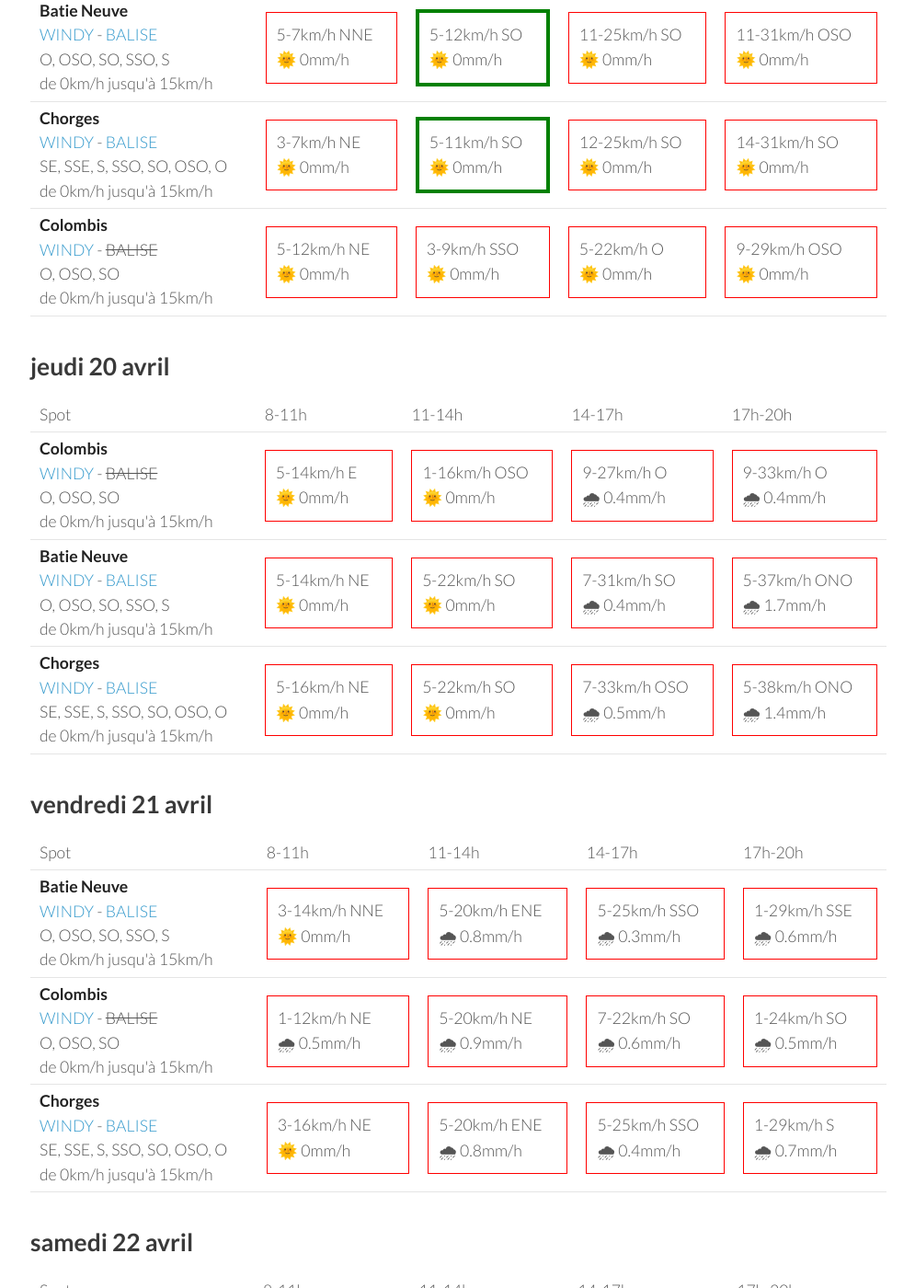
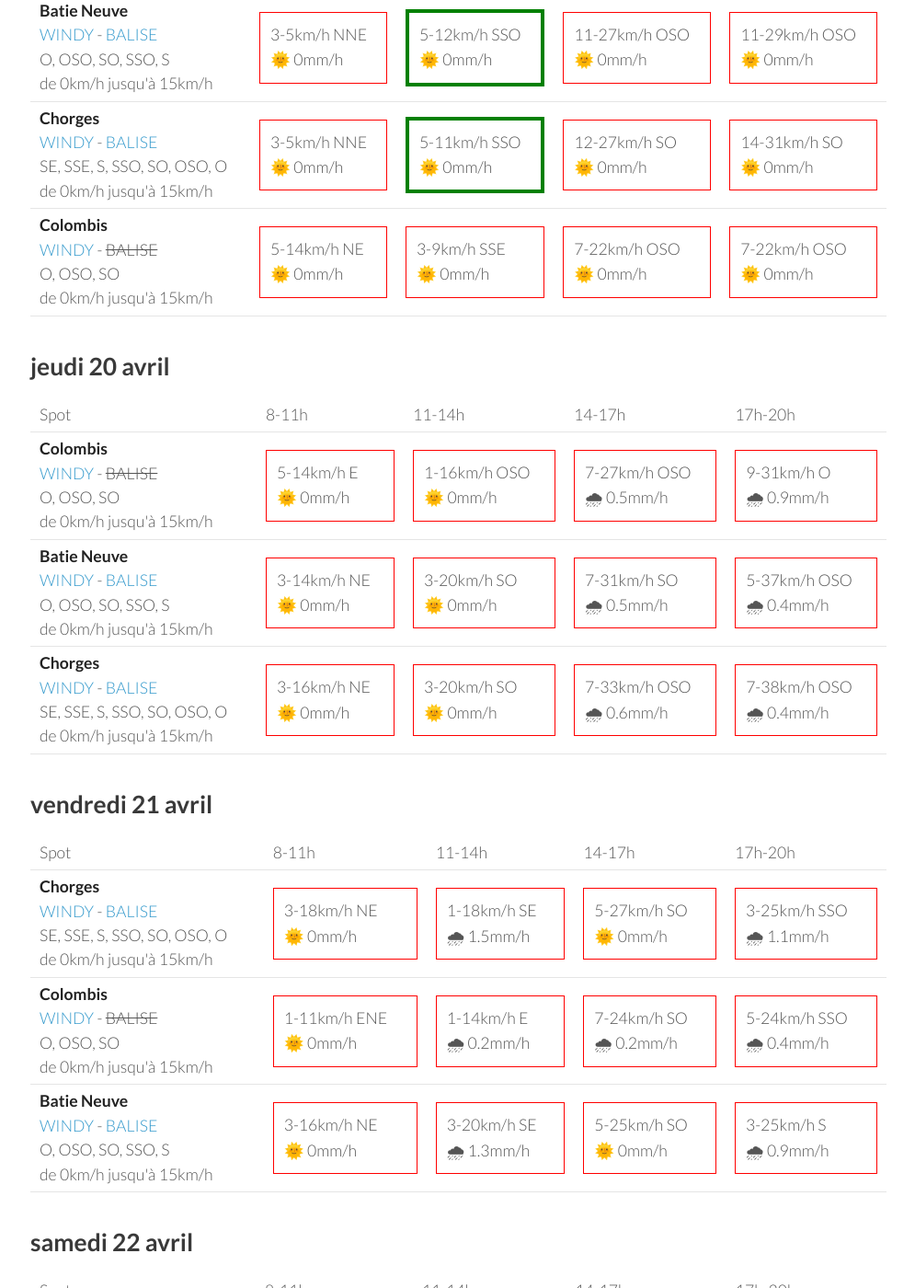
Before and after one commit to parapente-dans-le-nord/parapente-dans-le-nord.github.io, a Jekyll site: the page built from saint_andre.markdown, in a window 1280 px wide and 1400 px high, scrolled down 849 px. Shown: the whole window at 92% size, without its empty margins (25-1020 px from the left). Built offline with Jekyll 4.4.1, drawn with Linux system fonts in a browser that asks for light colours; some of the changed text lies outside the part shown.

Commit message:
update index.markdown

```diff
--- a/saint_andre.markdown
+++ b/saint_andre.markdown
@@ -24,31 +24,28 @@ page mise à jour le mardi 18 avril 06:36
 <tr>
         <td><strong>Chorges</strong><br><a href="https://windy.com/44.578/6.280?44.559,6.262,10">WINDY</a> - <span class=""><a href="https://www.openwindmap.org/PP554">BALISE</a> </span><br> <span class="vent-favorable">SE, SSE, S, SSO, SO, OSO, O</span><br><span class="force-vent">de 0km/h jusqu'à 15km/h</span> </td>
 
-            <td><div class="not-flyable"><p>3-9km/h NNE</p><p>🌞 0mm/h</p></div></td>
-            <td><div class="flyable"><p>5-12km/h SO</p><p>🌞 0mm/h</p></div></td>
-            <td><div class="not-flyable"><p>7-22km/h SO</p><p>🌞 0mm/h</p></div></td>
-            <td><div class="not-flyable"><p>5-35km/h E</p><p>🌧 0.3mm/h</p></div></td>
-
+            <td><div class="not-flyable"><p>0-0km/h NA</p><p>🌧️ 0mm/h</p></div></td>
+            <td><div class="flyable"><p>5-14km/h OSO</p><p>🌞 0mm/h</p></div></td>
+            <td><div class="not-flyable"><p>11-24km/h SO</p><p>🌞 0mm/h</p></div></td>
+            <td><div class="not-flyable"><p>12-33km/h N</p><p>🌞 1.6mm/h</p></div></td>
 
     </tr>
 <tr>
         <td><strong>Colombis</strong><br><a href="https://windy.com/44.494/6.216?44.559,6.262,10">WINDY</a> - <span class="no-balise"> BALISE </span><br> <span class="vent-favorable">O, OSO, SO</span><br><span class="force-vent">de 0km/h jusqu'à 15km/h</span> </td>
 
-            <td><div class="not-flyable"><p>9-22km/h NE</p><p>🌞 0mm/h</p></div></td>
-            <td><div class="not-flyable"><p>5-12km/h SSO</p><p>🌞 0mm/h</p></div></td>
-            <td><div class="not-flyable"><p>9-20km/h OSO</p><p>🌞 0mm/h</p></div></td>
-            <td><div class="not-flyable"><p>7-38km/h SE</p><p>🌞 0mm/h</p></div></td>
-
+            <td><div class="not-flyable"><p>0-0km/h NA</p><p>🌧️ 0mm/h</p></div></td>
+            <td><div class="not-flyable"><p>5-14km/h SSE</p><p>🌞 0mm/h</p></div></td>
+            <td><div class="not-flyable"><p>9-20km/h SO</p><p>🌞 0mm/h</p></div></td>
+            <td><div class="not-flyable"><p>11-25km/h S</p><p>🌞 0mm/h</p></div></td>
 
     </tr>
 <tr>
         <td><strong>Batie Neuve</strong><br><a href="https://windy.com/44.584/6.236?44.559,6.262,10,m:eTtagly">WINDY</a> - <span class=""><a href="https://www.openwindmap.org/PP554">BALISE</a> </span><br> <span class="vent-favorable">O, OSO, SO, SSO, S</span><br><span class="force-vent">de 0km/h jusqu'à 15km/h</span> </td>
 
-            <td><div class="not-flyable"><p>3-7km/h N</p><p>🌞 0mm/h</p></div></td>
-            <td><div class="not-flyable"><p>7-16km/h SO</p><p>🌞 0mm/h</p></div></td>
-            <td><div class="not-flyable"><p>9-24km/h SO</p><p>🌞 0mm/h</p></div></td>
-            <td><div class="not-flyable"><p>11-37km/h ESE</p><p>🌧 0.2mm/h</p></div></td>
-
+            <td><div class="not-flyable"><p>0-0km/h NA</p><p>🌧️ 0mm/h</p></div></td>
+            <td><div class="not-flyable"><p>5-16km/h SO</p><p>🌞 0mm/h</p></div></td>
+            <td><div class="not-flyable"><p>9-22km/h SSO</p><p>🌞 0mm/h</p></div></td>
+            <td><div class="not-flyable"><p>11-29km/h NNE</p><p>🌞 1.2mm/h</p></div></td>
 
     </tr>
 
@@ -70,19 +67,19 @@ page mise à jour le mardi 18 avril 06:36
 <tr>
         <td><strong>Batie Neuve</strong><br><a href="https://windy.com/44.584/6.236?44.559,6.262,10,m:eTtagly">WINDY</a> - <span class=""><a href="https://www.openwindmap.org/PP554">BALISE</a> </span><br> <span class="vent-favorable">O, OSO, SO, SSO, S</span><br><span class="force-vent">de 0km/h jusqu'à 15km/h</span> </td>
 
-            <td><div class="not-flyable"><p>5-7km/h NNE</p><p>🌞 0mm/h</p></div></td>
-            <td><div class="flyable"><p>5-12km/h SO</p><p>🌞 0mm/h</p></div></td>
-            <td><div class="not-flyable"><p>11-25km/h SO</p><p>🌞 0mm/h</p></div></td>
-            <td><div class="not-flyable"><p>11-31km/h OSO</p><p>🌞 0mm/h</p></div></td>
+            <td><div class="not-flyable"><p>3-5km/h NNE</p><p>🌞 0mm/h</p></div></td>
+            <td><div class="flyable"><p>5-12km/h SSO</p><p>🌞 0mm/h</p></div></td>
+            <td><div class="not-flyable"><p>11-27km/h OSO</p><p>🌞 0mm/h</p></div></td>
+            <td><div class="not-flyable"><p>11-29km/h OSO</p><p>🌞 0mm/h</p></div></td>
 
 
     </tr>
 <tr>
         <td><strong>Chorges</strong><br><a href="https://windy.com/44.578/6.280?44.559,6.262,10">WINDY</a> - <span class=""><a href="https://www.openwindmap.org/PP554">BALISE</a> </span><br> <span class="vent-favorable">SE, SSE, S, SSO, SO, OSO, O</span><br><span class="force-vent">de 0km/h jusqu'à 15km/h</span> </td>
 
-            <td><div class="not-flyable"><p>3-7km/h NE</p><p>🌞 0mm/h</p></div></td>
-            <td><div class="flyable"><p>5-11km/h SO</p><p>🌞 0mm/h</p></div></td>
-            <td><div class="not-flyable"><p>12-25km/h SO</p><p>🌞 0mm/h</p></div></td>
+            <td><div class="not-flyable"><p>3-5km/h NNE</p><p>🌞 0mm/h</p></div></td>
+            <td><div class="flyable"><p>5-11km/h SSO</p><p>🌞 0mm/h</p></div></td>
+            <td><div class="not-flyable"><p>12-27km/h SO</p><p>🌞 0mm/h</p></div></td>
             <td><div class="not-flyable"><p>14-31km/h SO</p><p>🌞 0mm/h</p></div></td>
 
 
@@ -90,10 +87,10 @@ page mise à jour le mardi 18 avril 06:36
 <tr>
         <td><strong>Colombis</strong><br><a href="https://windy.com/44.494/6.216?44.559,6.262,10">WINDY</a> - <span class="no-balise"> BALISE </span><br> <span class="vent-favorable">O, OSO, SO</span><br><span class="force-vent">de 0km/h jusqu'à 15km/h</span> </td>
 
-            <td><div class="not-flyable"><p>5-12km/h NE</p><p>🌞 0mm/h</p></div></td>
-            <td><div class="not-flyable"><p>3-9km/h SSO</p><p>🌞 0mm/h</p></div></td>
-            <td><div class="not-flyable"><p>5-22km/h O</p><p>🌞 0mm/h</p></div></td>
-            <td><div class="not-flyable"><p>9-29km/h OSO</p><p>🌞 0mm/h</p></div></td>
+            <td><div class="not-flyable"><p>5-14km/h NE</p><p>🌞 0mm/h</p></div></td>
+            <td><div class="not-flyable"><p>3-9km/h SSE</p><p>🌞 0mm/h</p></div></td>
+            <td><div class="not-flyable"><p>7-22km/h OSO</p><p>🌞 0mm/h</p></div></td>
+            <td><div class="not-flyable"><p>7-22km/h OSO</p><p>🌞 0mm/h</p></div></td>
 
 
     </tr>
@@ -118,28 +115,28 @@ page mise à jour le mardi 18 avril 06:36
 
             <td><div class="not-flyable"><p>5-14km/h E</p><p>🌞 0mm/h</p></div></td>
             <td><div class="not-flyable"><p>1-16km/h OSO</p><p>🌞 0mm/h</p></div></td>
-            <td><div class="not-flyable"><p>9-27km/h O</p><p>🌧 0.4mm/h</p></div></td>
-            <td><div class="not-flyable"><p>9-33km/h O</p><p>🌧 0.4mm/h</p></div></td>
+            <td><div class="not-flyable"><p>7-27km/h OSO</p><p>🌧 0.5mm/h</p></div></td>
+            <td><div class="not-flyable"><p>9-31km/h O</p><p>🌧 0.9mm/h</p></div></td>
 
 
     </tr>
 <tr>
         <td><strong>Batie Neuve</strong><br><a href="https://windy.com/44.584/6.236?44.559,6.262,10,m:eTtagly">WINDY</a> - <span class=""><a href="https://www.openwindmap.org/PP554">BALISE</a> </span><br> <span class="vent-favorable">O, OSO, SO, SSO, S</span><br><span class="force-vent">de 0km/h jusqu'à 15km/h</span> </td>
 
-            <td><div class="not-flyable"><p>5-14km/h NE</p><p>🌞 0mm/h</p></div></td>
-            <td><div class="not-flyable"><p>5-22km/h SO</p><p>🌞 0mm/h</p></div></td>
-            <td><div class="not-flyable"><p>7-31km/h SO</p><p>🌧 0.4mm/h</p></div></td>
-            <td><div class="not-flyable"><p>5-37km/h ONO</p><p>🌧 1.7mm/h</p></div></td>
+            <td><div class="not-flyable"><p>3-14km/h NE</p><p>🌞 0mm/h</p></div></td>
+            <td><div class="not-flyable"><p>3-20km/h SO</p><p>🌞 0mm/h</p></div></td>
+            <td><div class="not-flyable"><p>7-31km/h SO</p><p>🌧 0.5mm/h</p></div></td>
+            <td><div class="not-flyable"><p>5-37km/h OSO</p><p>🌧 0.4mm/h</p></div></td>
 
 
     </tr>
 <tr>
         <td><strong>Chorges</strong><br><a href="https://windy.com/44.578/6.280?44.559,6.262,10">WINDY</a> - <span class=""><a href="https://www.openwindmap.org/PP554">BALISE</a> </span><br> <span class="vent-favorable">SE, SSE, S, SSO, SO, OSO, O</span><br><span class="force-vent">de 0km/h jusqu'à 15km/h</span> </td>
 
-            <td><div class="not-flyable"><p>5-16km/h NE</p><p>🌞 0mm/h</p></div></td>
-            <td><div class="not-flyable"><p>5-22km/h SO</p><p>🌞 0mm/h</p></div></td>
-            <td><div class="not-flyable"><p>7-33km/h OSO</p><p>🌧 0.5mm/h</p></div></td>
-            <td><div class="not-flyable"><p>5-38km/h ONO</p><p>🌧 1.4mm/h</p></div></td>
+            <td><div class="not-flyable"><p>3-16km/h NE</p><p>🌞 0mm/h</p></div></td>
+            <td><div class="not-flyable"><p>3-20km/h SO</p><p>🌞 0mm/h</p></div></td>
+            <td><div class="not-flyable"><p>7-33km/h OSO</p><p>🌧 0.6mm/h</p></div></td>
+            <td><div class="not-flyable"><p>7-38km/h OSO</p><p>🌧 0.4mm/h</p></div></td>
 
 
     </tr>
@@ -160,32 +157,32 @@ page mise à jour le mardi 18 avril 06:36
       <td>17h-20h</td>
     </tr>
 <tr>
-        <td><strong>Batie Neuve</strong><br><a href="https://windy.com/44.584/6.236?44.559,6.262,10,m:eTtagly">WINDY</a> - <span class=""><a href="https://www.openwindmap.org/PP554">BALISE</a> </span><br> <span class="vent-favorable">O, OSO, SO, SSO, S</span><br><span class="force-vent">de 0km/h jusqu'à 15km/h</span> </td>
+        <td><strong>Chorges</strong><br><a href="https://windy.com/44.578/6.280?44.559,6.262,10">WINDY</a> - <span class=""><a href="https://www.openwindmap.org/PP554">BALISE</a> </span><br> <span class="vent-favorable">SE, SSE, S, SSO, SO, OSO, O</span><br><span class="force-vent">de 0km/h jusqu'à 15km/h</span> </td>
 
-            <td><div class="not-flyable"><p>3-14km/h NNE</p><p>🌞 0mm/h</p></div></td>
-            <td><div class="not-flyable"><p>5-20km/h ENE</p><p>🌧 0.8mm/h</p></div></td>
-            <td><div class="not-flyable"><p>5-25km/h SSO</p><p>🌧 0.3mm/h</p></div></td>
-            <td><div class="not-flyable"><p>1-29km/h SSE</p><p>🌧 0.6mm/h</p></div></td>
+            <td><div class="not-flyable"><p>3-18km/h NE</p><p>🌞 0mm/h</p></div></td>
+            <td><div class="not-flyable"><p>1-18km/h SE</p><p>🌧 1.5mm/h</p></div></td>
+            <td><div class="not-flyable"><p>5-27km/h SO</p><p>🌞 0mm/h</p></div></td>
+            <td><div class="not-flyable"><p>3-25km/h SSO</p><p>🌧 1.1mm/h</p></div></td>
 
 
     </tr>
 <tr>
         <td><strong>Colombis</strong><br><a href="https://windy.com/44.494/6.216?44.559,6.262,10">WINDY</a> - <span class="no-balise"> BALISE </span><br> <span class="vent-favorable">O, OSO, SO</span><br><span class="force-vent">de 0km/h jusqu'à 15km/h</span> </td>
 
-            <td><div class="not-flyable"><p>1-12km/h NE</p><p>🌧 0.5mm/h</p></div></td>
-            <td><div class="not-flyable"><p>5-20km/h NE</p><p>🌧 0.9mm/h</p></div></td>
-            <td><div class="not-flyable"><p>7-22km/h SO</p><p>🌧 0.6mm/h</p></div></td>
-            <td><div class="not-flyable"><p>1-24km/h SO</p><p>🌧 0.5mm/h</p></div></td>
+            <td><div class="not-flyable"><p>1-11km/h ENE</p><p>🌞 0mm/h</p></div></td>
+            <td><div class="not-flyable"><p>1-14km/h E</p><p>🌧 0.2mm/h</p></div></td>
+            <td><div class="not-flyable"><p>7-24km/h SO</p><p>🌧 0.2mm/h</p></div></td>
+            <td><div class="not-flyable"><p>5-24km/h SSO</p><p>🌧 0.4mm/h</p></div></td>
 
 
     </tr>
 <tr>
-        <td><strong>Chorges</strong><br><a href="https://windy.com/44.578/6.280?44.559,6.262,10">WINDY</a> - <span class=""><a href="https://www.openwindmap.org/PP554">BALISE</a> </span><br> <span class="vent-favorable">SE, SSE, S, SSO, SO, OSO, O</span><br><span class="force-vent">de 0km/h jusqu'à 15km/h</span> </td>
+        <td><strong>Batie Neuve</strong><br><a href="https://windy.com/44.584/6.236?44.559,6.262,10,m:eTtagly">WINDY</a> - <span class=""><a href="https://www.openwindmap.org/PP554">BALISE</a> </span><br> <span class="vent-favorable">O, OSO, SO, SSO, S</span><br><span class="force-vent">de 0km/h jusqu'à 15km/h</span> </td>
 
             <td><div class="not-flyable"><p>3-16km/h NE</p><p>🌞 0mm/h</p></div></td>
-            <td><div class="not-flyable"><p>5-20km/h ENE</p><p>🌧 0.8mm/h</p></div></td>
-            <td><div class="not-flyable"><p>5-25km/h SSO</p><p>🌧 0.4mm/h</p></div></td>
-            <td><div class="not-flyable"><p>1-29km/h S</p><p>🌧 0.7mm/h</p></div></td>
+            <td><div class="not-flyable"><p>3-20km/h SE</p><p>🌧 1.3mm/h</p></div></td>
+            <td><div class="not-flyable"><p>5-25km/h SO</p><p>🌞 0mm/h</p></div></td>
+            <td><div class="not-flyable"><p>3-25km/h S</p><p>🌧 0.9mm/h</p></div></td>
 
 
     </tr>
@@ -209,29 +206,29 @@ page mise à jour le mardi 18 avril 06:36
         <td><strong>Colombis</strong><br><a href="https://windy.com/44.494/6.216?44.559,6.262,10">WINDY</a> - <span class="no-balise"> BALISE </span><br> <span class="vent-favorable">O, OSO, SO</span><br><span class="force-vent">de 0km/h jusqu'à 15km/h</span> </td>
 
             <td><div class="not-flyable"><p>5-18km/h E</p><p>🌞 0mm/h</p></div></td>
-            <td><div class="not-flyable"><p>1-18km/h NNE</p><p>🌞 0mm/h</p></div></td>
+            <td><div class="not-flyable"><p>1-18km/h N</p><p>🌞 0mm/h</p></div></td>
             <td><div class="not-flyable"><p>9-29km/h OSO</p><p>🌞 0mm/h</p></div></td>
-            <td><div class="not-flyable"><p>9-33km/h OSO</p><p>🌞 0mm/h</p></div></td>
+            <td><div class="not-flyable"><p>9-31km/h OSO</p><p>🌞 0mm/h</p></div></td>
 
 
     </tr>
 <tr>
         <td><strong>Chorges</strong><br><a href="https://windy.com/44.578/6.280?44.559,6.262,10">WINDY</a> - <span class=""><a href="https://www.openwindmap.org/PP554">BALISE</a> </span><br> <span class="vent-favorable">SE, SSE, S, SSO, SO, OSO, O</span><br><span class="force-vent">de 0km/h jusqu'à 15km/h</span> </td>
 
-            <td><div class="not-flyable"><p>5-16km/h ENE</p><p>🌞 0mm/h</p></div></td>
-            <td><div class="not-flyable"><p>1-22km/h ESE</p><p>🌞 0mm/h</p></div></td>
+            <td><div class="not-flyable"><p>5-18km/h ENE</p><p>🌞 0mm/h</p></div></td>
+            <td><div class="not-flyable"><p>1-20km/h ESE</p><p>🌞 0mm/h</p></div></td>
+            <td><div class="not-flyable"><p>7-31km/h OSO</p><p>🌞 0mm/h</p></div></td>
             <td><div class="not-flyable"><p>7-33km/h SO</p><p>🌞 0mm/h</p></div></td>
-            <td><div class="not-flyable"><p>9-37km/h OSO</p><p>🌞 0mm/h</p></div></td>
 
 
     </tr>
 <tr>
         <td><strong>Batie Neuve</strong><br><a href="https://windy.com/44.584/6.236?44.559,6.262,10,m:eTtagly">WINDY</a> - <span class=""><a href="https://www.openwindmap.org/PP554">BALISE</a> </span><br> <span class="vent-favorable">O, OSO, SO, SSO, S</span><br><span class="force-vent">de 0km/h jusqu'à 15km/h</span> </td>
 
-            <td><div class="not-flyable"><p>5-16km/h NE</p><p>🌞 0mm/h</p></div></td>
-            <td><div class="not-flyable"><p>3-22km/h ESE</p><p>🌞 0mm/h</p></div></td>
-            <td><div class="not-flyable"><p>7-33km/h SO</p><p>🌞 0mm/h</p></div></td>
-            <td><div class="not-flyable"><p>7-37km/h SO</p><p>🌞 0mm/h</p></div></td>
+            <td><div class="not-flyable"><p>3-16km/h NE</p><p>🌞 0mm/h</p></div></td>
+            <td><div class="not-flyable"><p>3-20km/h ESE</p><p>🌞 0mm/h</p></div></td>
+            <td><div class="not-flyable"><p>7-31km/h SO</p><p>🌞 0mm/h</p></div></td>
+            <td><div class="not-flyable"><p>7-35km/h SO</p><p>🌞 0mm/h</p></div></td>
 
 
     </tr>
@@ -239,3 +236,49 @@ page mise à jour le mardi 18 avril 06:36
 </tbody>
 </table>
 {:/}
+## dimanche 23 avril
+
+{::nomarkdown}
+<table>
+  <tbody>
+    <tr>
+      <td>Spot</td>
+      <td>8-11h</td>
+      <td>11-14h</td>
+      <td>14-17h</td>
+      <td>17h-20h</td>
+    </tr>
+<tr>
+        <td><strong>Batie Neuve</strong><br><a href="https://windy.com/44.584/6.236?44.559,6.262,10,m:eTtagly">WINDY</a> - <span class=""><a href="https://www.openwindmap.org/PP554">BALISE</a> </span><br> <span class="vent-favorable">O, OSO, SO, SSO, S</span><br><span class="force-vent">de 0km/h jusqu'à 15km/h</span> </td>
+
+            <td><div class="not-flyable"><p>1-11km/h NE</p><p>🌞 0mm/h</p></div></td>
+            <td><div class="flyable"><p>3-14km/h SO</p><p>🌧 0.2mm/h</p></div></td>
+            <td><div class="not-flyable"><p>3-20km/h O</p><p>🌧 0.6mm/h</p></div></td>
+            <td><div class="not-flyable"><p>3-18km/h ONO</p><p>🌧 0.7mm/h</p></div></td>
+
+
+    </tr>
+<tr>
+        <td><strong>Colombis</strong><br><a href="https://windy.com/44.494/6.216?44.559,6.262,10">WINDY</a> - <span class="no-balise"> BALISE </span><br> <span class="vent-favorable">O, OSO, SO</span><br><span class="force-vent">de 0km/h jusqu'à 15km/h</span> </td>
+
+            <td><div class="not-flyable"><p>1-7km/h E</p><p>🌞 0mm/h</p></div></td>
+            <td><div class="not-flyable"><p>1-9km/h ONO</p><p>🌞 0mm/h</p></div></td>
+            <td><div class="not-flyable"><p>3-14km/h NO</p><p>🌧 0.4mm/h</p></div></td>
+            <td><div class="not-flyable"><p>5-18km/h NO</p><p>🌧 0.7mm/h</p></div></td>
+
+
+    </tr>
+<tr>
+        <td><strong>Chorges</strong><br><a href="https://windy.com/44.578/6.280?44.559,6.262,10">WINDY</a> - <span class=""><a href="https://www.openwindmap.org/PP554">BALISE</a> </span><br> <span class="vent-favorable">SE, SSE, S, SSO, SO, OSO, O</span><br><span class="force-vent">de 0km/h jusqu'à 15km/h</span> </td>
+
+            <td><div class="not-flyable"><p>1-11km/h NE</p><p>🌞 0mm/h</p></div></td>
+            <td><div class="not-flyable"><p>3-16km/h SO</p><p>🌧 0.2mm/h</p></div></td>
+            <td><div class="not-flyable"><p>1-20km/h O</p><p>🌧 0.7mm/h</p></div></td>
+            <td><div class="not-flyable"><p>3-18km/h ONO</p><p>🌧 0.8mm/h</p></div></td>
+
+
+    </tr>
+
+</tbody>
+</table>
+{:/}
```
Also changed, not shown: other parts of saint_andre.markdown (+1 -1 lines).
